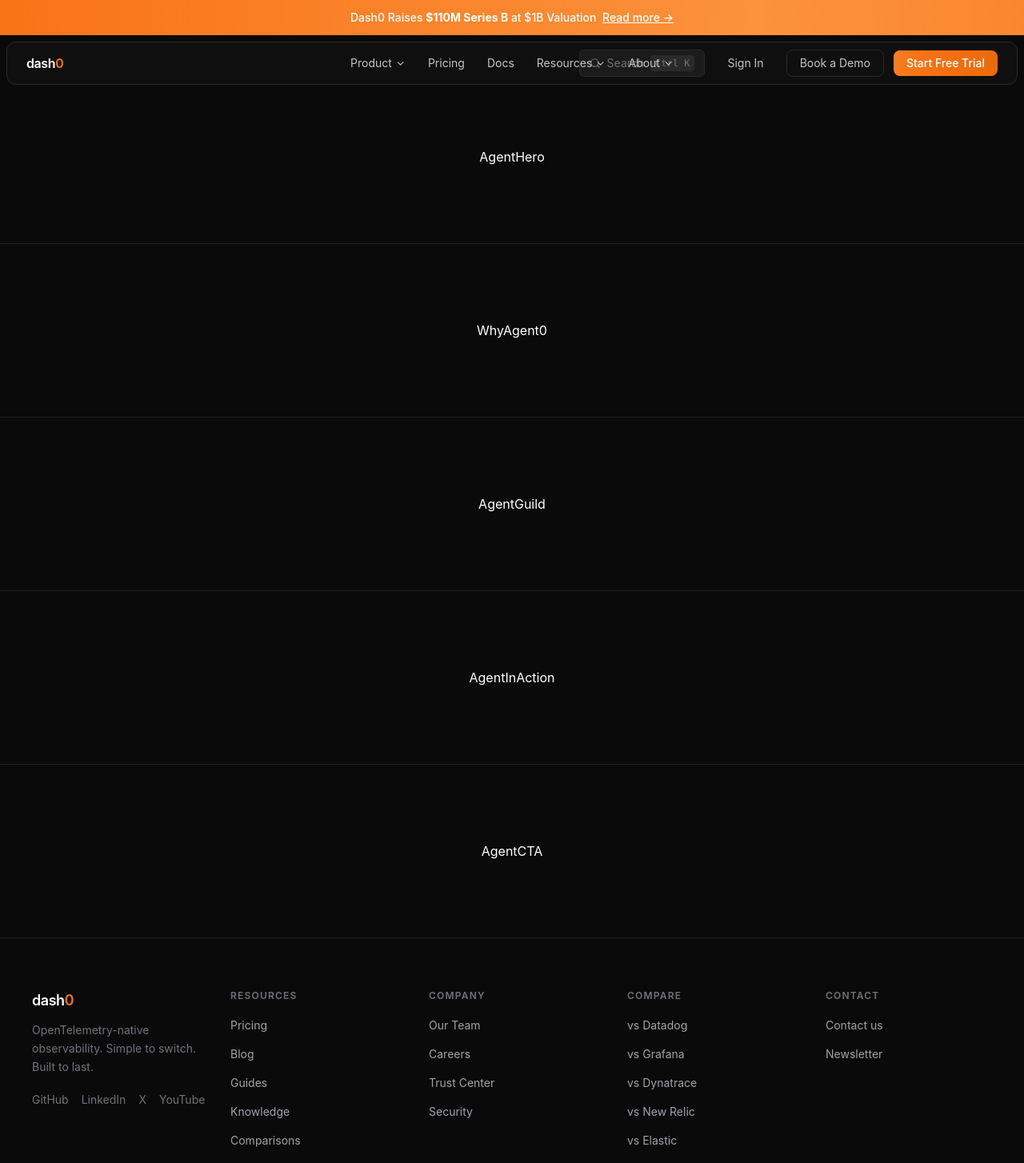
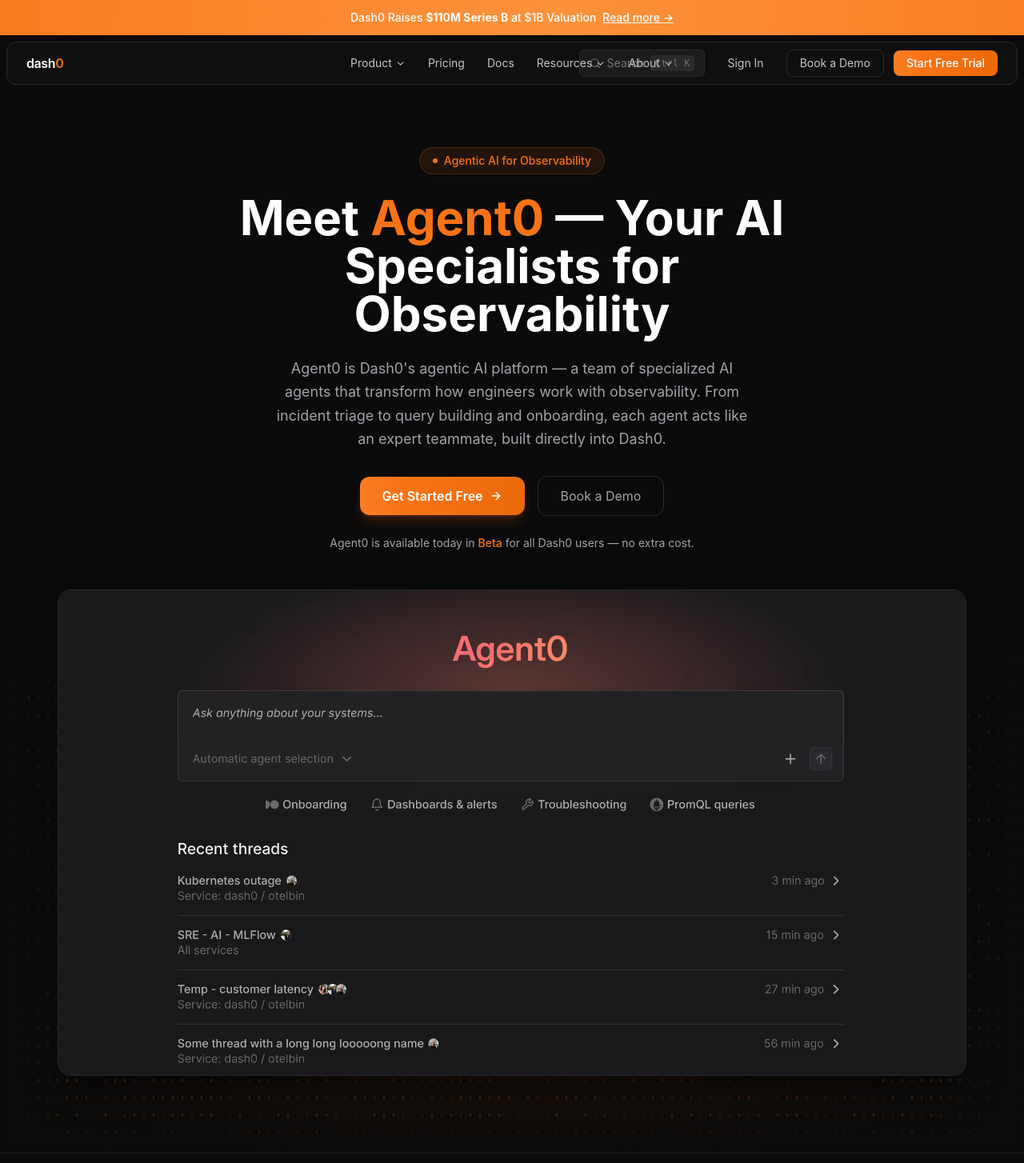
Before and after one commit to heliavz/dash0-website, a Next.js app: page /dash0-website/ai-sre-agent in a window 1280 px wide. Shown: the top 1454 px of the page at 80% size. Built offline with nearby package versions, Linux system fonts and the light colour scheme.

Commit message:
build AgentHero section

```diff
--- a/components/agent/AgentHero.tsx
+++ b/components/agent/AgentHero.tsx
@@ -1,7 +1,79 @@
+import Link from "next/link";
+import { ArrowRight } from "lucide-react";
+import DotGrid from "@/components/ui/DotGrid";
+
 export default function AgentHero() {
   return (
-    <section className="py-24 border-b border-[#1f1f1f]">
-      <p className="text-white text-center">AgentHero</p>
+    <section className="relative py-24 border-b border-[#1f1f1f] overflow-hidden">
+      {/* Background dot grid - bottom half only */}
+      <div className="absolute bottom-0 left-0 right-0 h-1/2 pointer-events-none overflow-hidden">
+        <DotGrid />
+        <div className="absolute inset-0 bg-[radial-gradient(ellipse_80%_60%_at_50%_80%,rgba(249,115,22,0.06)_0%,transparent_70%)]" />
+        <div className="absolute inset-x-0 top-0 h-24 bg-gradient-to-b from-[#0a0a0a] to-transparent" />
+        <div className="absolute inset-x-0 bottom-0 h-16 bg-gradient-to-t from-[#0a0a0a] to-transparent" />
+        <div className="absolute inset-y-0 left-0 w-24 bg-gradient-to-r from-[#0a0a0a] to-transparent" />
+        <div className="absolute inset-y-0 right-0 w-24 bg-gradient-to-l from-[#0a0a0a] to-transparent" />
+      </div>
+
+      <div className="relative z-10 max-w-[1200px] mx-auto px-8">
+        {/* Top: centered text */}
+        <div className="text-center max-w-[760px] mx-auto mb-12">
+          {/* Category pill */}
+          <div className="inline-flex items-center gap-2 bg-[#f97316]/10 border border-[#f97316]/20 rounded-full px-4 py-1.5 mb-6">
+            <span className="w-1.5 h-1.5 rounded-full bg-[#f97316] animate-pulse" />
+            <span className="text-sm text-[#f97316] font-medium">
+              Agentic AI for Observability
+            </span>
+          </div>
+
+          {/* Headline */}
+          <h1 className="text-4xl md:text-6xl font-bold text-white leading-[1.1] mb-6">
+            Meet <span className="text-[#f97316]">Agent0</span> — Your AI
+            Specialists for Observability
+          </h1>
+
+          {/* Body */}
+          <p className="text-lg text-[#a1a1aa] leading-relaxed mb-8 max-w-[600px] mx-auto">
+            Agent0 is Dash0's agentic AI platform — a team of specialized AI
+            agents that transform how engineers work with observability. From
+            incident triage to query building and onboarding, each agent acts
+            like an expert teammate, built directly into Dash0.
+          </p>
+
+          {/* CTAs */}
+          <div className="flex flex-col sm:flex-row items-center justify-center gap-4 mb-6">
+            <Link
+              href="#"
+              className="btn-gradient flex items-center gap-2 text-white font-semibold px-7 py-3 rounded-xl text-base shadow-lg shadow-orange-500/20"
+            >
+              Get Started Free
+              <ArrowRight size={16} />
+            </Link>
+            <Link
+              href="#"
+              className="flex items-center gap-2 text-[#a1a1aa] hover:text-white bg-[#0a0a0a] border border-[#2a2a2a] hover:border-[#3a3a3a] px-7 py-3 rounded-xl text-base transition-all"
+            >
+              Book a Demo
+            </Link>
+          </div>
+
+          {/* Beta badge */}
+          <p className="text-sm text-[#a1a1aa]">
+            Agent0 is available today in{" "}
+            <span className="text-[#f97316] font-medium">Beta</span> for all
+            Dash0 users — no extra cost.
+          </p>
+        </div>
+
+        {/* Bottom: image */}
+        <div className="relative rounded-2xl overflow-hidden border border-[#2a2a2a] shadow-2xl shadow-black/60">
+          <img
+            src="/dash0-website/images/agent-hero.avif"
+            alt="Agent0 — Dash0's agentic AI observability platform"
+            className="w-full h-auto object-cover"
+          />
+        </div>
+      </div>
     </section>
   );
 }
```
Also changed, not shown: public/images/agent-hero.avif (added).
